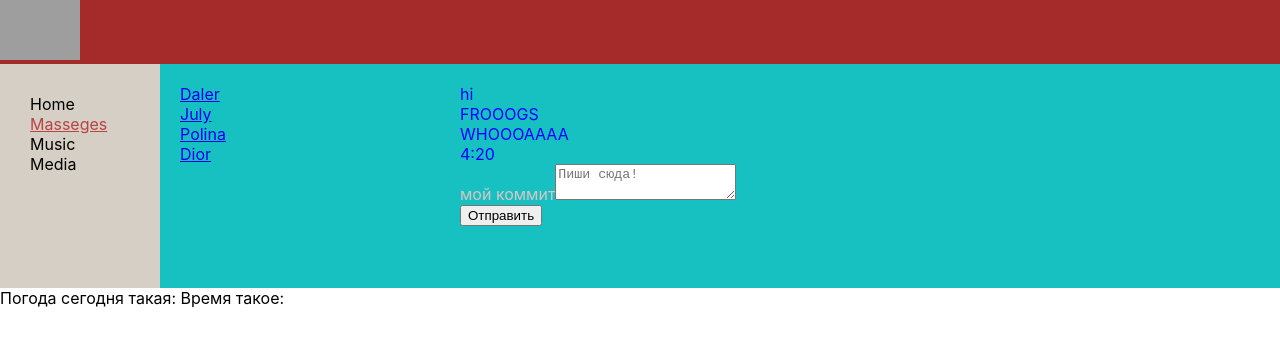
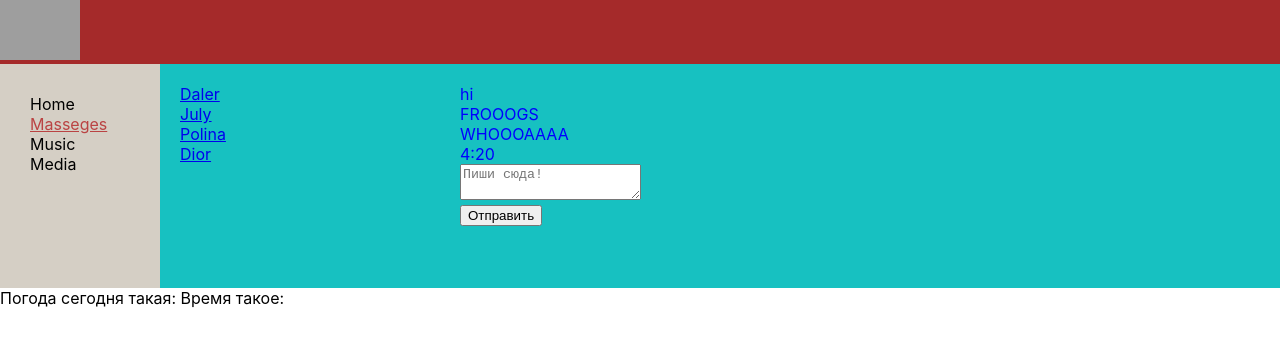
Before and after one commit to dalerjig/socialweb, a React (Create React App) app: page /masseges in a window 1280 px wide. Shown: the top 346 px of the page. Built offline with nearby package versions, Linux system fonts and the light colour scheme; grey boxes are pictures that could not be loaded.

Commit message:
started react-redux

```diff
--- a/package.json
+++ b/package.json
@@ -10,6 +10,7 @@
     "immer": "^9.0.21",
     "react": "^18.2.0",
     "react-dom": "^18.2.0",
+    "react-redux": "^8.0.5",
     "react-router-dom": "^6.4.5",
     "react-scripts": "5.0.1",
     "redux": "^4.2.1",
--- a/src/Components/Dialogs/Dialogs.jsx
+++ b/src/Components/Dialogs/Dialogs.jsx
@@ -35,7 +35,6 @@ const Dialogs = (props) => {
       <div className={s.messages}>
         <div>{MessageElement}</div>
         <div>
-          мой коммит
           <textarea
             value={state.newMessageBody}
             onChange={updateNewMessageBody}
```
Also changed, not shown: 1 other file (tests, documents, lock files or other folders).
